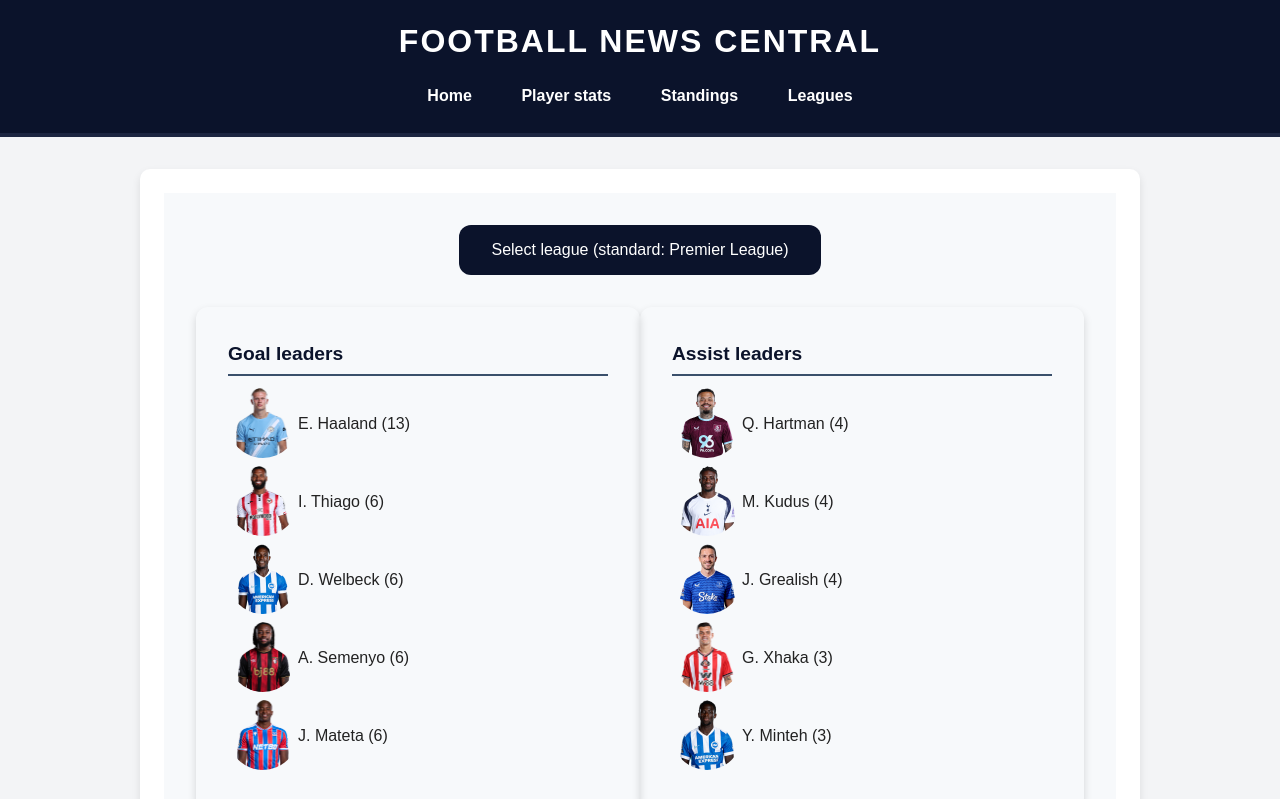
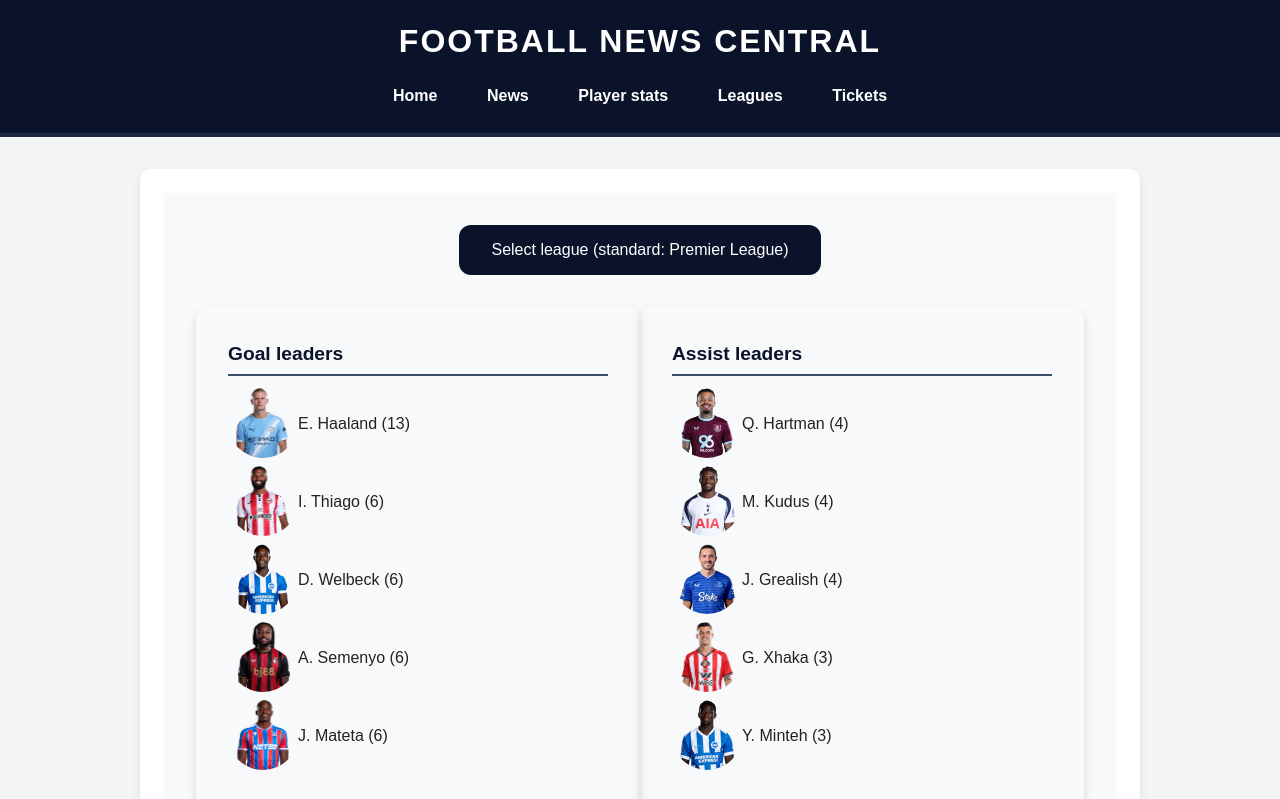
Before and after one commit to Mehdi-Mor/Website-Project, a plain HTML site: page player_stats.html in a window 1280 px wide. Shown: the top 799 px of the page. Drawn offline with Linux system fonts and the light colour scheme.

Commit message:
Update player_stats.html

```diff
--- a/player_stats.html
+++ b/player_stats.html
@@ -13,9 +13,10 @@
     <h1>Football News Central</h1>
     <nav>
       <a href="index.html">Home</a>
+      <a href="news.html">News</a>
       <a href="player_stats.html">Player stats</a>
-      <a href="standings.html">Standings</a>
       <a href="leagues.html">Leagues</a>
+      <a href="tickets.html">Tickets</a>
     </nav>
   </header>
 
@@ -83,4 +84,5 @@
   </footer>
 </body>
 
+
 </html>
```
